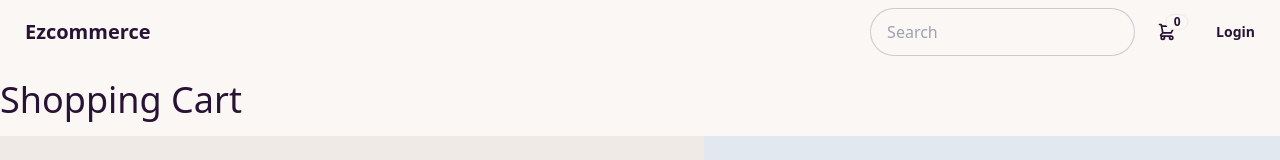
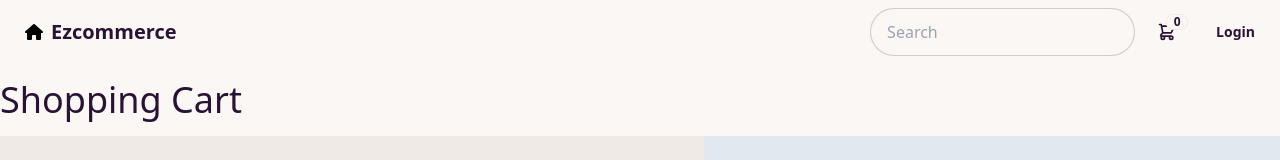
Before and after one commit to Tenkris/EzcomVu, a Vue app: page /cart in a window 1280 px wide. Shown: the top 160 px of the page. Built offline with nearby package versions, Linux system fonts and the light colour scheme.

Commit message:
fix: logoIcon in layout

```diff
--- /dev/null
+++ b/src/components/HomeIcon.vue
@@ -0,0 +1,14 @@
+<script setup></script>
+<template>
+  <svg
+    xmlns="http://www.w3.org/2000/svg"
+    height="16"
+    width="18"
+    viewBox="0 0 576 512"
+  >
+    <!--!Font Awesome Free 6.5.1 by @fontawesome - https://fontawesome.com License - https://fontawesome.com/license/free Copyright 2024 Fonticons, Inc.-->
+    <path
+      d="M575.8 255.5c0 18-15 32.1-32 32.1h-32l.7 160.2c0 2.7-.2 5.4-.5 8.1V472c0 22.1-17.9 40-40 40H456c-1.1 0-2.2 0-3.3-.1c-1.4 .1-2.8 .1-4.2 .1H416 392c-22.1 0-40-17.9-40-40V448 384c0-17.7-14.3-32-32-32H256c-17.7 0-32 14.3-32 32v64 24c0 22.1-17.9 40-40 40H160 128.1c-1.5 0-3-.1-4.5-.2c-1.2 .1-2.4 .2-3.6 .2H104c-22.1 0-40-17.9-40-40V360c0-.9 0-1.9 .1-2.8V287.6H32c-18 0-32-14-32-32.1c0-9 3-17 10-24L266.4 8c7-7 15-8 22-8s15 2 21 7L564.8 231.5c8 7 12 15 11 24z"
+    />
+  </svg>
+</template>
--- a/src/layouts/UserLayout.vue
+++ b/src/layouts/UserLayout.vue
@@ -2,6 +2,7 @@
 import { ref, onMounted, watch, reactive } from 'vue'
 import { useRouter } from 'vue-router'
 import { useUserCartStore } from '@/stores/cart'
+import HomeIcon from '@/components/HomeIcon.vue'
 defineProps({
   query: String
 })
@@ -76,7 +77,10 @@ const handleEnter = e => {
   <div class="container max-w-screen-xl mx-auto">
     <div class="navbar bg-base-100">
       <div class="flex-1">
-        <RouterLink to="/" class="btn btn-ghost text-xl">Ezcommerce</RouterLink>
+        <RouterLink to="/" class="flex items-center btn btn-ghost text-xl">
+          <HomeIcon />
+          <button >Ezcommerce</button>
+        </RouterLink>
       </div>
       <div class="flex-none gap-2">
         <div class="form-control">
--- a/src/views/CartView.vue
+++ b/src/views/CartView.vue
@@ -39,12 +39,12 @@ const removeItemInCart = index => {
                 <div class="grid grid-cols-2 gap-6 relative">
                   <div>
                     <div class="text-xl font-bold">{{ item.name }}</div>
-                    <div>{{ item.about }}</div>
-                    <div>{{ item.price }} ฿</div>
+                    <div>name : {{ item.about }}</div>
+                    <div>price : {{ item.price }} ฿</div>
                   </div>
                   <div>
                     <select
-                      class="p-1.5"
+                      class="select select-bordered select-secondary text-center"
                       v-model="item.quantity"
                       @change="changeQuantity($event, index)"
                     >
@@ -70,7 +70,7 @@ const removeItemInCart = index => {
           </ul>
         </section>
         <section class="flex-auto w-32 bg-slate-200 p-8">
-        <h2 class="text-2xl font-semibold">Order summary</h2>
+          <h2 class="text-2xl font-semibold">Order summary</h2>
           <div class="mt-4 m-0 divide-y divide-base-200">
             <div class="flex align-middle justify-between mb-2">
               <div class="font-bold">ราคาสินค้าทั้งหมด</div>
```
